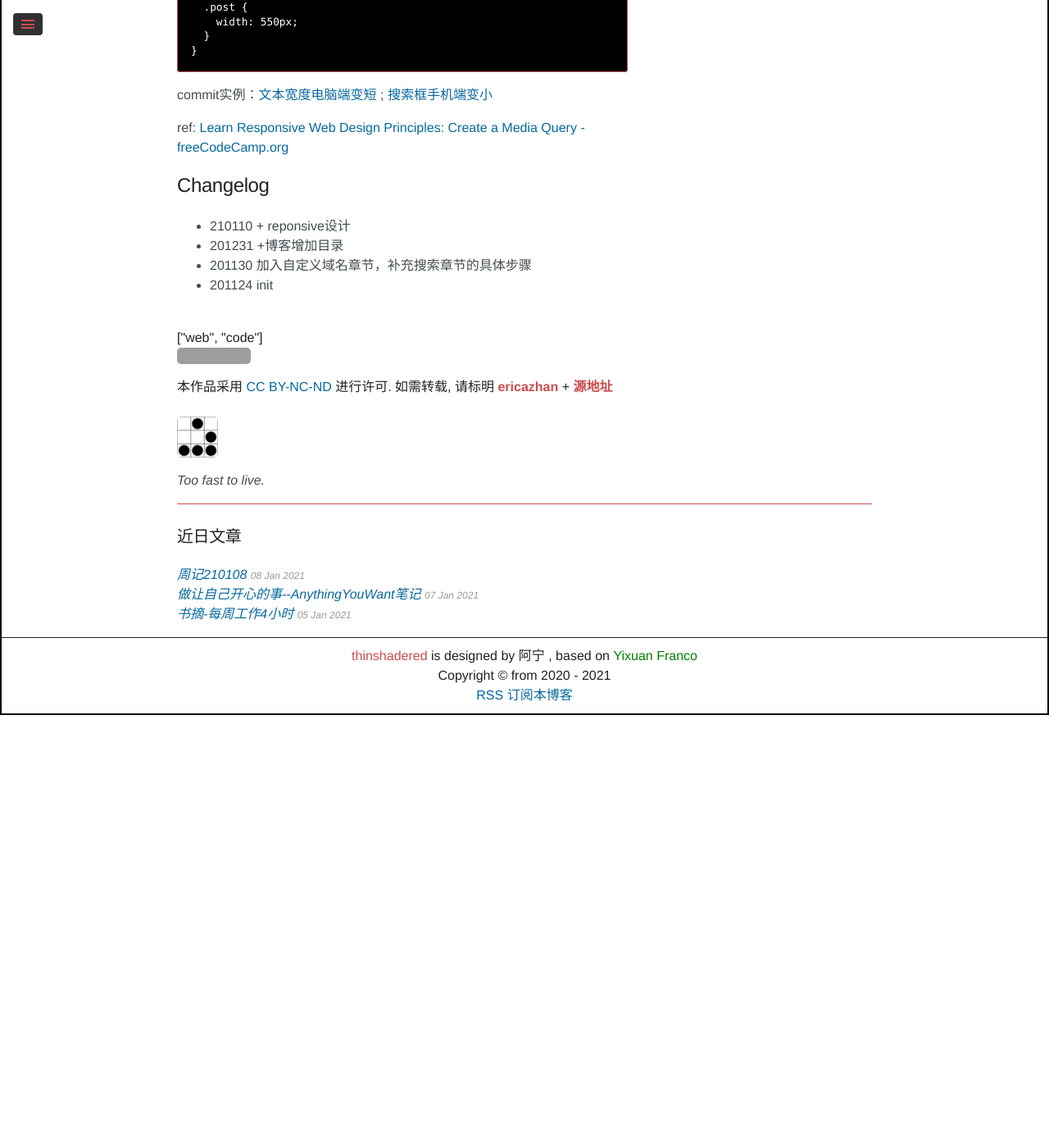
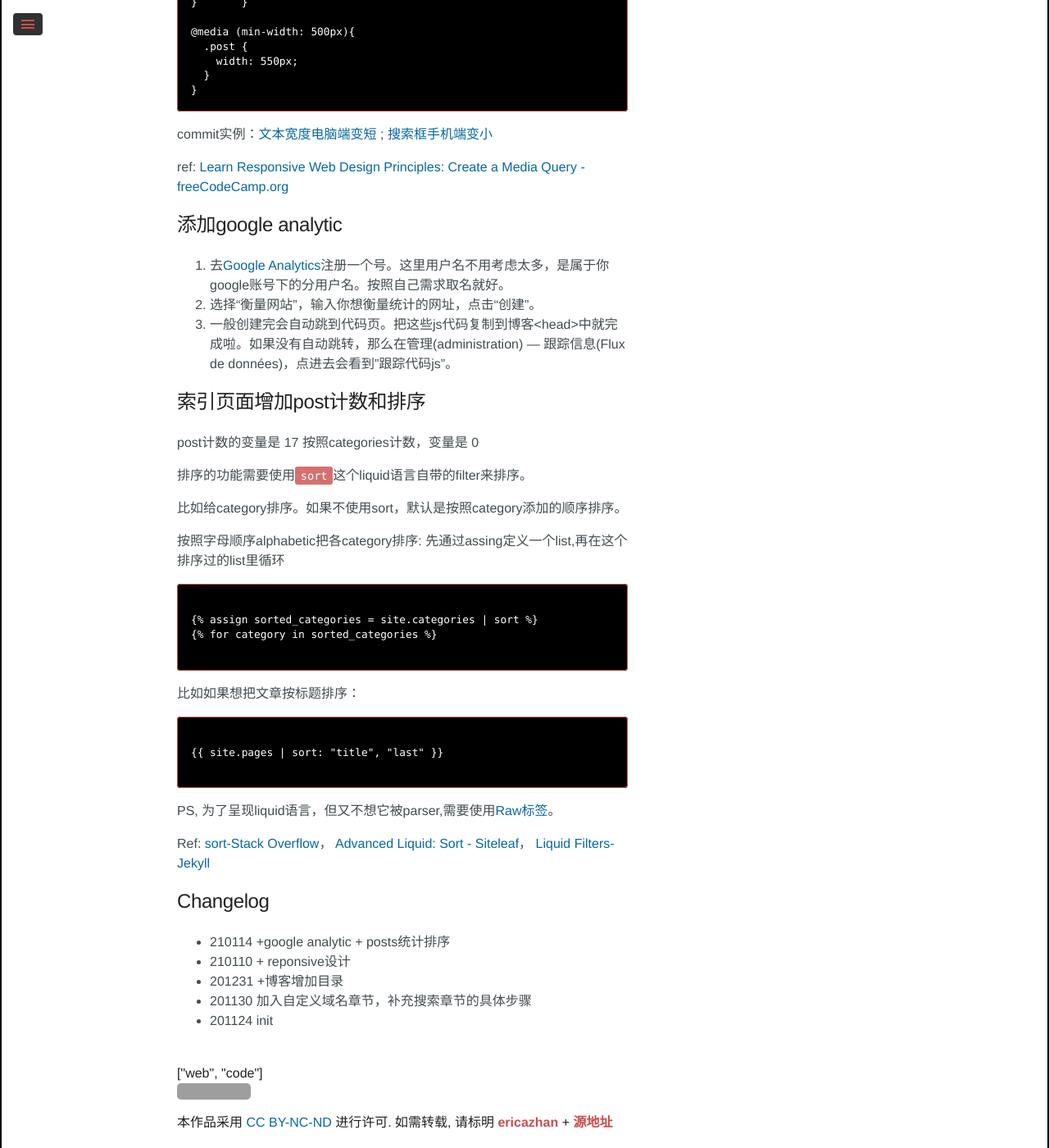
Before and after one commit to ericazhan/ericazhan.github.io, a Jekyll site: the page built from _posts/2020-11-24-notes_jekyll_pages.md, in a window 1280 px wide and 1400 px high, scrolled down 3992 px. Shown: the whole window at 82% size. Built offline with Jekyll 4.4.1, drawn with Linux system fonts in a browser that asks for light colours; some web fonts are replaced; comment, search, counter and statistics services are not loaded; before the commit the page ends 4864 px from its top, so only the background shows below that; some of the changed text lies outside the part shown; grey boxes are pictures that could not be loaded.

Commit message:
🤸‍♀️ UPDATE:

````diff
--- a/_posts/2020-11-24-notes_jekyll_pages.md
+++ b/_posts/2020-11-24-notes_jekyll_pages.md
@@ -2,7 +2,7 @@
 layout: post
 title: 博客修护笔记
 category: geek
-description: "如何修改GitHub page中每篇博客的链接？如何加入全文搜索功能？如何把fork来的仓库之前的commit都清零？"
+description: "如何修改GitHub page中每篇博客的链接？如何加入全文搜索功能？如何把fork来的仓库之前的commit都清零？。。记录博客折腾过程"
 tags: [web,code]
 ---
 
@@ -169,8 +169,44 @@ commit实例：[文本宽度电脑端变短](https://github.com/ericazhan/ericaz
 
 ref:  [Learn Responsive Web Design Principles: Create a Media Query - freeCodeCamp.org](https://www.freecodecamp.org/learn/responsive-web-design/responsive-web-design-principles/create-a-media-query)
 
+## 添加google analytic
+
+1. 去[Google Analytics](https://marketingplatform.google.com/about/analytics/)注册一个号。这里用户名不用考虑太多，是属于你google账号下的分用户名。按照自己需求取名就好。
+2. 选择“衡量网站”，输入你想衡量统计的网址，点击“创建”。
+3. 一般创建完会自动跳到代码页。把这些js代码复制到博客<head>中就完成啦。如果没有自动跳转，那么在管理(administration) --- 跟踪信息(Flux de données)，点进去会看到"跟踪代码js"。
+
+## 索引页面增加post计数和排序
+
+post计数的变量是 {{ site.posts | size }}
+按照categories计数，变量是 {{ site.categories.category | last | size }}
+
+排序的功能需要使用`sort`这个liquid语言自带的filter来排序。
+
+比如给category排序。如果不使用sort，默认是按照category添加的顺序排序。
+
+按照字母顺序alphabetic把各category排序: 先通过assing定义一个list,再在这个排序过的list里循环
+
+```
+{% raw %}
+{% assign sorted_categories = site.categories | sort %}
+{% for category in sorted_categories %}
+{% endraw %}
+```
+
+比如如果想把文章按标题排序：
+```
+{% raw %}
+{{ site.pages | sort: "title", "last" }}
+{% endraw %}
+```
+PS, 为了呈现liquid语言，但又不想它被parser,需要使用[Raw标签](https://shopify.github.io/liquid/tags/raw/)。
+
+Ref: [sort-Stack Overflow](https://stackoverflow.com/questions/59890847/how-to-sort-categories-alphabetically-with-liquid)，
+[Advanced Liquid: Sort - Siteleaf](https://www.siteleaf.com/blog/advanced-liquid-sort/)，
+[Liquid Filters-Jekyll](https://jekyllrb.com/docs/liquid/filters/)
+
 ## Changelog
-
+- 210114 +google analytic + posts统计排序
 - 210110 + reponsive设计
 - 201231 +博客增加目录
 - 201130 加入自定义域名章节，补充搜索章节的具体步骤
````
Also changed, not shown: pages/allposts.html (+5 -2 lines).
